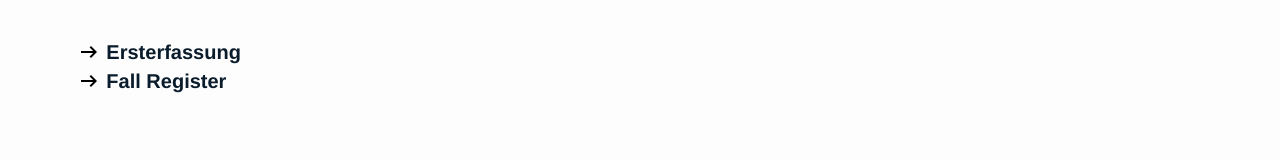
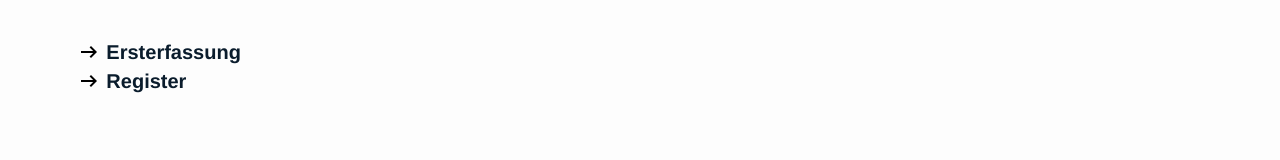
Before and after one commit to Cubemil/OPAS-User-Interface, a Vue app in the folder App/: page /my-space in a window 1280 px wide. Shown: the part 282-442 px from the top of the page. Built offline with nearby package versions, Linux system fonts and the light colour scheme.

Commit message:
Edit Text

```diff
--- a/App/src/components/CaseOverview.vue
+++ b/App/src/components/CaseOverview.vue
@@ -2,7 +2,7 @@
   <div class="case-overview">
     <Navbar/>
     <div class="case-overview-panel">
-      <h1>Fallübersicht</h1>
+      <h1>Register</h1>
       <div v-if="items.length">
         <div v-for="item in items" :key="item.aktenzeichen" class="item">
           <p><strong>Aktenzeichen:</strong> {{ item.aktenzeichen }}</p>
--- a/App/src/components/MySpace.vue
+++ b/App/src/components/MySpace.vue
@@ -14,7 +14,7 @@
           <li>
             <router-link to="/case-overview" class="router-link">
               <div id="arrow-icon"></div>
-              Fall Register
+              Register
             </router-link>
           </li>
         </ul>
```
